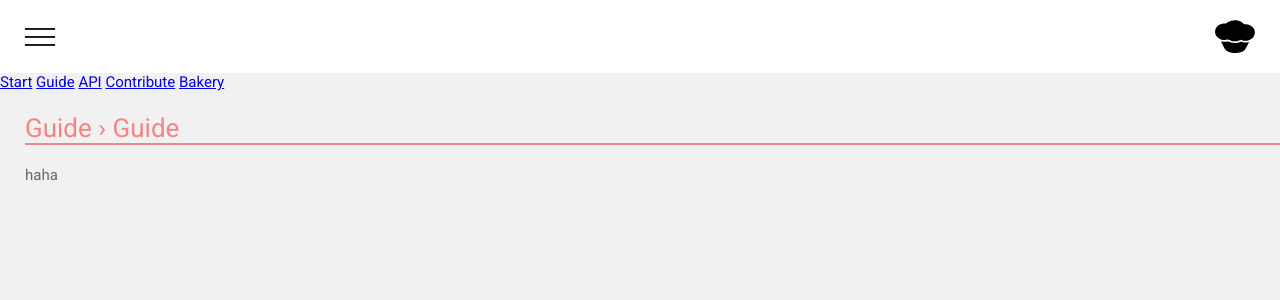
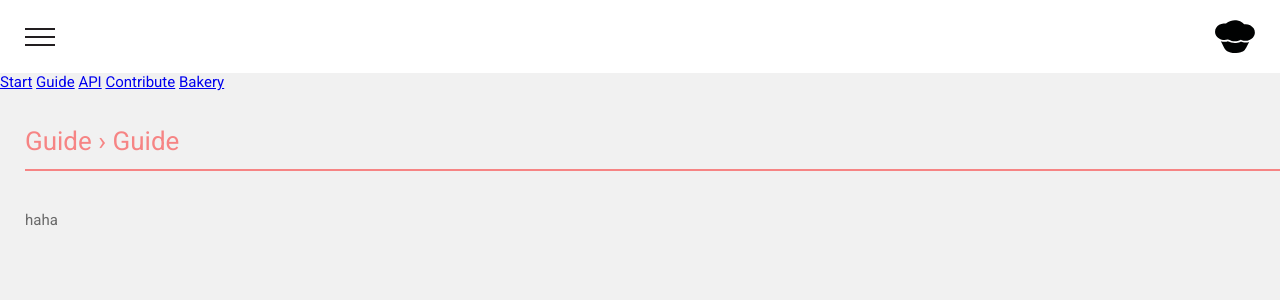
Before and after one commit to leo/muffin.github.io, a Jekyll site: the page built from guide/index.md, in a window 1280 px wide. Shown: the top 300 px of the page. Built offline with Jekyll 4.4.1, drawn with Linux system fonts in a browser that asks for light colours.

Commit message:
Add some spacing around heading

```diff
--- a/_sass/_main.scss
+++ b/_sass/_main.scss
@@ -4,6 +4,7 @@ body {
   font-family: 'Roboto', sans-serif;
   color: #696969;
   font-size: 15px;
+  -webkit-font-smoothing: antialiased;
 }
 
 #controls {
@@ -63,5 +64,7 @@ body {
     font-weight: 400;
     border-bottom: 2px solid #F68484;
     margin-right: -25px;
+    padding: 13px 0;
+    margin-bottom: 40px;
   }
 }
```
